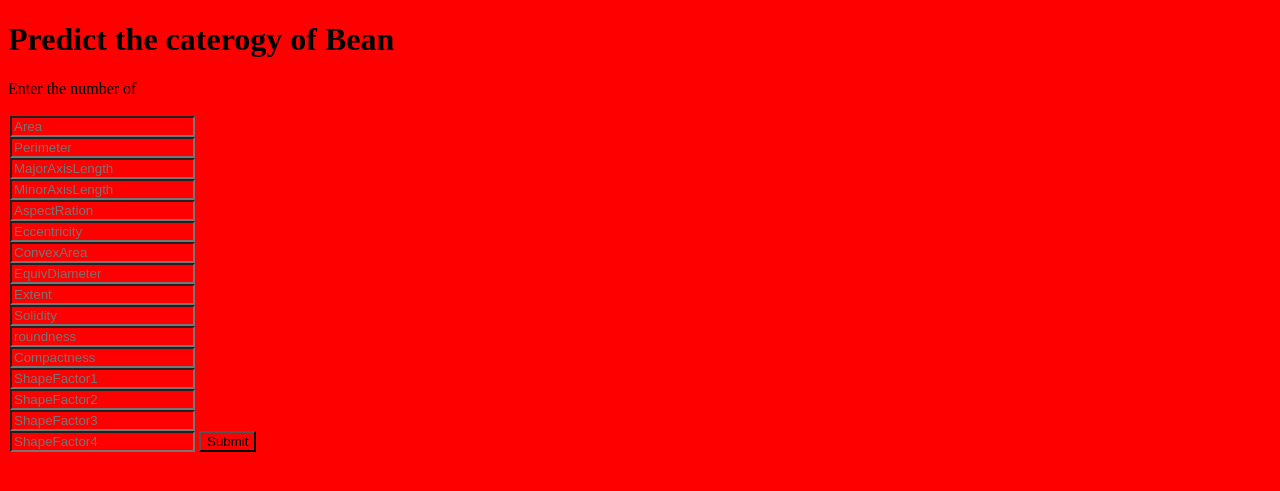
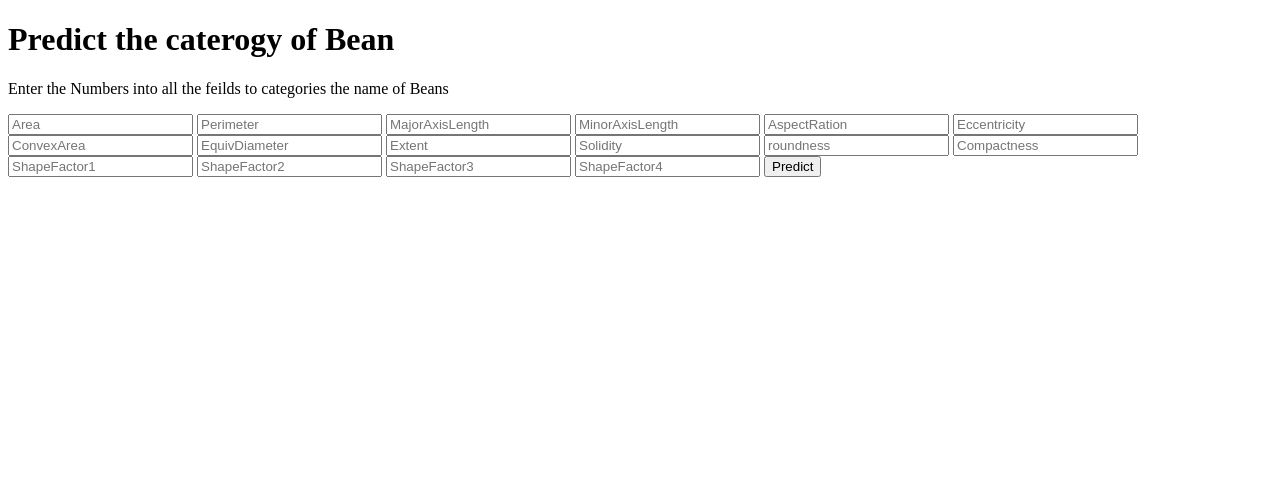
Before and after one commit to paulow540/Dry-Bean-Dataset-Classification, a Flask app: template templates/index.html in a window 1280 px wide. Shown: the top 491 px of the page. Run offline with Flask 3, Linux system fonts and the light colour scheme; the template is opened without the code that fills it, so the values that code supplies are empty; parts of the project's set-up code (start-up, migrations or seed data) failed here and were passed over.

Commit message:
i have add some information to this folder

```diff
--- a/app.py
+++ b/app.py
@@ -1,41 +1,56 @@
-from flask import Flask , render_template, request
+from flask import Flask , render_template, request,jsonify
+import pickle
+import os
 
-import mymodel as my
+picfolder = os.path.join("static","images")
+
+
+
+
 import numpy as np
 
 app = Flask(__name__)
-
+model = pickle.load(open("model.pkl", "rb"))
+app.config["UPLOAD_FOLDER"] = picfolder
 @app.route("/", methods = ['GET', 'POST'])
 def hello():
-    if request.method == "POST":
-        area = request.form["Area"]
-        perimeter = request.form["Perimeter"]
-        majorAxisLength = request.form["MajorAxisLength"]
-        minorAxisLength = request.form["MinorAxisLength"]
-        aspectRation = request.form["AspectRation"]
-        eccentricity = request.form["Eccentricity"]
-        convexArea = request.form["ConvexArea"]
-        equivDiameter = request.form["EquivDiameter"]
-        extent = request.form["Extent"]
-        solidity = request.form["Solidity"]
-        roundness = request.form["roundness"]
-        compactness = request.form["Compactness"]
-        shapeFactor1 = request.form["ShapeFactor1"]
-        ShapeFactor2 = request.form["ShapeFactor2"]
-        ShapeFactor3 = request.form["ShapeFactor3"]
-        ShapeFactor4 = request.form["ShapeFactor4"]
+    int_f = [float(x) for x in request.form.values()]
+    fina = np.array(int_f)
+    myfin = fina[np.newaxis, :]
+    prediction = model.predict(myfin)
+    # print(fina, "arrrrr")
+    print(myfin, type(myfin), myfin.ndim)
+    # 'SEKER', 'BARBUNYA', 'BOMBAY', 'CALI', 'HOROZ', 'SIRA', 'DERMASON'
+    if prediction[0] == "'SEKER'":
+        print("'SEKER'")
+        pic1 = os.path.join(app.config["UPLOAD_FOLDER"], "seker bean.jpg")
+    elif prediction[0] == 'BARBUNYA':
+        print("BARBUNYA")
 
-        # colum = np.array([area,perimeter,majorAxisLength,minorAxisLength,aspectRation,eccentricity,
-        #          convexArea,equivDiameter,extent,solidity,roundness,compactness,shapeFactor1,
-        #          ShapeFactor2,ShapeFactor3,ShapeFactor4])
+        pic1 = os.path.join(app.config["UPLOAD_FOLDER"], "BARBUNYA bean.jpg")
 
-        # ourbeans = my.beans_prediction(colum)
-        # print(colum, "this columns")
-        # print(ourbeans, "alllllllllllll")
+    elif prediction[0] ==  'BOMBAY':
+        pic1 = os.path.join(app.config["UPLOAD_FOLDER"], "BOMBAY.jpg")
 
+        print('BOMBAY')
+    elif prediction[0] == 'CALI':
+        pic1 = os.path.join(app.config["UPLOAD_FOLDER"], "CALI bean.jpg")
 
+        print('CALI')
+    elif prediction[0] == 'HOROZ':
+        pic1 = os.path.join(app.config["UPLOAD_FOLDER"], "HOROZ bean.jpg")
 
-    return render_template("index.html" )
+        print('HOROZ')
+    elif prediction[0] == 'SIRA':
+        pic1 = os.path.join(app.config["UPLOAD_FOLDER"], "SIRA bean.jpg")
+
+        print('SIRA')
+    else:
+        pic1 = os.path.join(app.config["UPLOAD_FOLDER"], "DERMASON beans.jpg")
+
+        print('DERMASON')
+
+    return render_template("index.html", my_ourbeans=f"The Name of the Beans is {prediction[0]}", pic=pic1)
 
 
 
@@ -48,5 +63,31 @@ def hello():
 #     return render_template("sub.html", myname = name)
 
 
+  # if request.method == "POST":
+        # area = request.form["Area"]
+        # perimeter = request.form["Perimeter"]
+        # majorAxisLength = request.form["MajorAxisLength"]
+        # minorAxisLength = request.form["MinorAxisLength"]
+        # aspectRation = request.form["AspectRation"]
+        # eccentricity = request.form["Eccentricity"]
+        # convexArea = request.form["ConvexArea"]
+        # equivDiameter = request.form["EquivDiameter"]
+        # extent = request.form["Extent"]
+        # solidity = request.form["Solidity"]
+        # roundness = request.form["roundness"]
+        # compactness = request.form["Compactness"]
+        # shapeFactor1 = request.form["ShapeFactor1"]
+        # ShapeFactor2 = request.form["ShapeFactor2"]
+        # ShapeFactor3 = request.form["ShapeFactor3"]
+        # ShapeFactor4 = request.form["ShapeFactor4"]
+
+        # colum = np.array([area,perimeter,majorAxisLength,minorAxisLength,aspectRation,eccentricity,
+        #          convexArea,equivDiameter,extent,solidity,roundness,compactness,shapeFactor1,
+        #          ShapeFactor2,ShapeFactor3,ShapeFactor4])
+
+        # ourbeans = my.beans_prediction(colum)
+        # print(colum, "this columns")
+        # print(ourbeans, "alllllllllllll")
+
 if __name__ == "__main__":
     app.run(debug=True)
--- a/templates/index.html
+++ b/templates/index.html
@@ -1,53 +1,61 @@
 <!DOCTYPE html>
 <html lang="en">
+
 <head>
     <meta charset="UTF-8">
     <meta http-equiv="X-UA-Compatible" content="IE=edge">
     <meta name="viewport" content="width=device-width, initial-scale=1.0">
+    <link rel="stylesheet" href="/static/okay.css">
     <title>Model Deployment</title>
-    <link rel="stylesheet" href="style.css">
 
 </head>
+
 <body>
 
 
     <h1>Predict the caterogy of Bean</h1>
 
     <p>
-        Enter the number of
+        Enter the Numbers into all the feilds to categories the name of Beans
     </p>
+    <div>
 
-    <form action="/" method="POST" class="lol">
+        <form action="/" method="POST" class="lol">
 
-        <input type="number" name="Area" placeholder="Area">
-        <input type="number" name="Perimeter" id="" placeholder="Perimeter">
-        <input type="number" name="MajorAxisLength" id="" placeholder="MajorAxisLength">
-        <input type="number" name="MinorAxisLength" id="" placeholder="MinorAxisLength">
-        <input type="number" name="AspectRation" id="" placeholder="AspectRation">
-        <input type="number" name="Eccentricity" id="" placeholder="Eccentricity">
-        <input type="number" name="ConvexArea" id="" placeholder="ConvexArea">
-        <input type="number" name="EquivDiameter" id="EquivDiameter" placeholder="EquivDiameter">
-        <input type="number" name="Extent" id="Extent" placeholder="Extent">
-        <input type="number" name="Solidity" id="Solidity" placeholder="Solidity">
-        <input type="number" name="roundness" id="roundness" placeholder="roundness">
-        <input type="number" name="Compactness" id="Compactness" placeholder="Compactness">
-        <input type="number" name="ShapeFactor1" id="ShapeFactor1" placeholder="ShapeFactor1">
-        <input type="number" name="ShapeFactor2" id="ShapeFactor2" placeholder="ShapeFactor2">
-        <input type="number" name="ShapeFactor3" id="ShapeFactor3" placeholder="ShapeFactor3">
-        <input type="number" name="ShapeFactor4" id="ShapeFactor4" placeholder="ShapeFactor4">
+            <input type="text" name="Area" placeholder="Area" required="required"/>
+            <input type="text" name="Perimeter" id="" placeholder="Perimeter" required="required"/>
+            <input type="text" name="MajorAxisLength" id="" placeholder="MajorAxisLength" required="required"/>
+            <input type="text" name="MinorAxisLength" id="" placeholder="MinorAxisLength" required="required"/>
+            <input type="text" name="AspectRation" id="" placeholder="AspectRation" required="required"/>
+            <input type="text" name="Eccentricity" id="" placeholder="Eccentricity" required="required"/>
+            <input type="text" name="ConvexArea" id="" placeholder="ConvexArea" required="required"/>
+            <input type="text" name="EquivDiameter" id="EquivDiameter" placeholder="EquivDiameter" required="required"/>
+            <input type="text" name="Extent" id="Extent" placeholder="Extent" required="required"/>
+            <input type="text" name="Solidity" id="Solidity" placeholder="Solidity" required="required"/>
+            <input type="text" name="roundness" id="roundness" placeholder="roundness" required="required"/>
+            <input type="text" name="Compactness" id="Compactness" placeholder="Compactness" required="required"/>
+            <input type="text" name="ShapeFactor1" id="ShapeFactor1" placeholder="ShapeFactor1" required="required"/>
+            <input type="text" name="ShapeFactor2" id="ShapeFactor2" placeholder="ShapeFactor2" required="required"/>
+            <input type="text" name="ShapeFactor3" id="ShapeFactor3" placeholder="ShapeFactor3" required="required"/>
+            <input type="text" name="ShapeFactor4" id="ShapeFactor4" placeholder="ShapeFactor4" required="required"/>
 
-        <input type="submit">
+            <button type="submit">Predict</button>
 
 
-    </form>
-    <!-- <p>
-        28395	610.291	208.178117	173.888747	1.197191	0.549812	28715	190.141097	0.763923	0.988856	0.958027	0.913358	0.007332	0.003147	0.834222	0.998724
-    </p> -->
+        </form>
+    </div>
 
-    <!-- <div>
+
+    <div>
+
         <h2>
+
             {{ my_ourbeans }}
         </h2>
-    </div> -->
+
+        <img src="{{pic}}" alt="">
+
+    </div>
 </body>
+
 </html>
--- a/templates/style.css
+++ /dev/null
@@ -1,8 +0,0 @@
-*{
-    background-color: red;
-}
-
-form{
-width: 300px;
-border: 2px solid red;
-}
```
Also changed, not shown: mymodel.py (+25 -20 lines), static/okay.css (added, +11 -0 lines), static/images/BARBUNYA bean.jpg (renamed from BARBUNYA bean.jpg), static/images/BOMBAY.jpg (renamed from BOMBAY.jpg), static/images/CALI bean.jpg (renamed from CALI bean.jpg), static/images/DERMASON beans.jpg (renamed from DERMASON beans.jpg), static/images/HOROZ bean.jpg (renamed from HOROZ bean.jpg), static/images/SIRA bean.jpg (renamed from SIRA bean.jpg), static/images/seker bean.jpg (renamed from seker bean.jpg), 1 other file.
